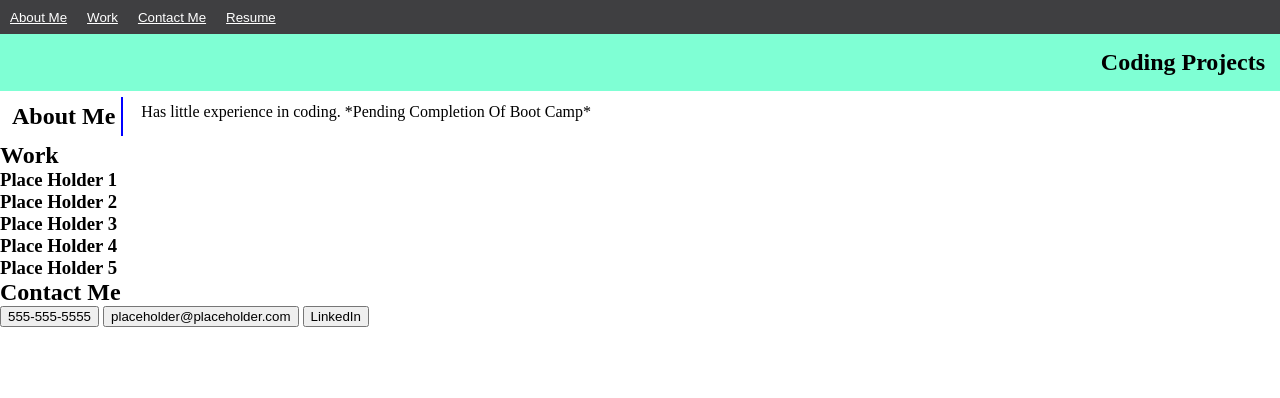
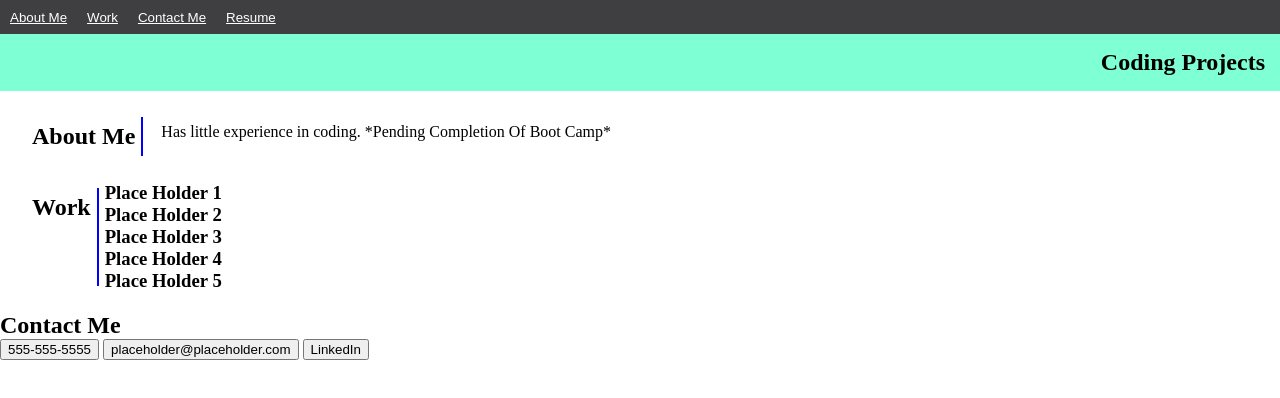
Before and after one commit to lgarcia196/02-Homework-Advanced-CSS, a plain HTML site: page index.html in a window 1280 px wide. Shown: the part 44-442 px from the top of the page. Drawn offline with Linux system fonts and the light colour scheme.

Commit message:
homework

```diff
--- a/index.html
+++ b/index.html
@@ -35,6 +35,7 @@
             <h1 class="subhead2">
                 Work
             </h1>
+            <div class="cards">
                 <h3 class="placeholder1">
                     Place Holder 1
                 </h3>
@@ -50,6 +51,7 @@
                 <h3 class="placeholder5">
                     Place Holder 5
                 </h3>
+            </div>
         </section>
         <section class="subcontactme">
             <h1 class="subhead3">
--- a/stylesheet.css
+++ b/stylesheet.css
@@ -55,6 +55,7 @@
 }
 .subaboutme {
     display: flex;
+    margin: 20px;
 }
 .subhead1 {
     border-right: 2px solid blue;
@@ -65,3 +66,12 @@
     margin: 6px;
     padding: 6px;
 }
+.subwork {
+    display: flex;
+    margin: 20px;
+}
+.subhead2 {
+    border-right: 2px solid blue;
+    margin: 6px;
+    padding: 6px;
+}
```
Lines whose indentation alone changed are shown as unchanged.
